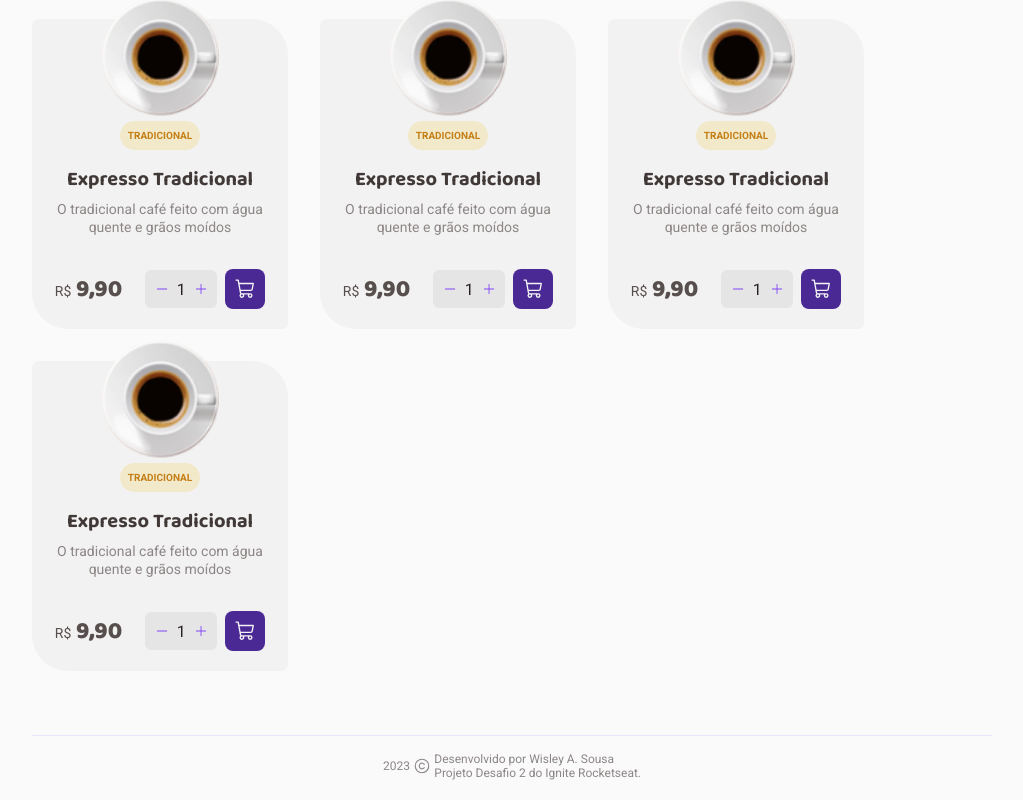
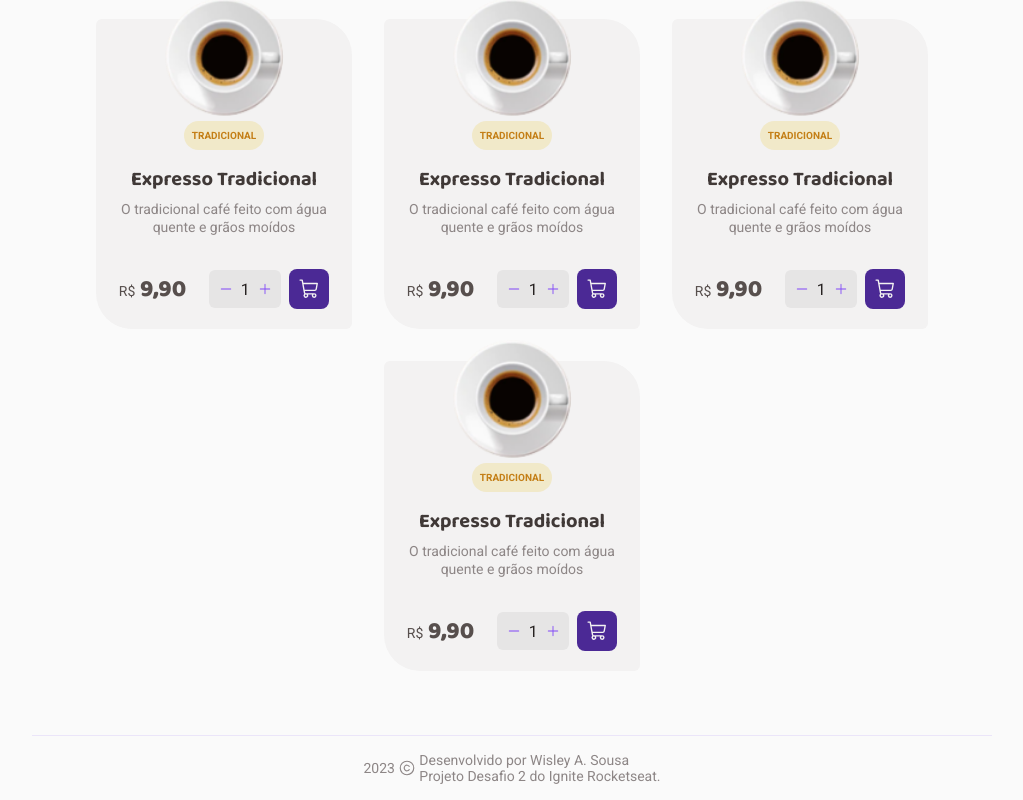
Before and after one commit to WisleyASousa/coffee-delivery-ig, a React (Vite) app: page / in a window 1280 px wide. Shown: the part 1709-2509 px from the top of the page, without its empty margins (128-1151 px from the left). Built offline with nearby package versions, Linux system fonts and the light colour scheme.

Commit message:
consertando detalhes visuais, iniciando pag checkout

```diff
--- a/src/components/Footer/styles.ts
+++ b/src/components/Footer/styles.ts
@@ -12,7 +12,7 @@ export const FooterContainer = styled.footer`
     align-items: center;
     justify-content: center;
     gap: .2rem;
-    font-size: .75rem;
+    font-size: .875rem;
     padding: 1rem 0;
 
 }
--- a/src/components/ItemCard/styles.ts
+++ b/src/components/ItemCard/styles.ts
@@ -1,5 +1,4 @@
 import styled from "styled-components";
-import { BtnBase } from "../Navbar/styles";
 
 export const ItemCardContainer = styled.div`
 
@@ -129,7 +128,14 @@ export const QuantityToBuy = styled.div`
   }
 `
 
-export const ButtonCart = styled(BtnBase)`
+export const ButtonCart = styled.button`
+  padding: 0.5rem;
+  display: flex;
+  align-items: center;
+  justify-content: center;
+  cursor: pointer;
+  border-radius: 8px;
+  border: 1px solid transparent;
   background: ${props => props.theme['purpleDark']};
   color: ${props => props.theme['baseCard']};
   transition: all .2s ease-out;
--- a/src/components/Navbar/styles.ts
+++ b/src/components/Navbar/styles.ts
@@ -36,7 +36,7 @@ export const NavbarContainer = styled.div`
 
 `
 
-export const BtnBase = styled.a `
+const BtnBase = styled.a `
   padding: 0.5rem;
   display: flex;
   align-items: center;
@@ -45,14 +45,13 @@ export const BtnBase = styled.a `
   border-radius: 8px;
   border: 1px solid transparent;
 
-
 `
 
 export const BtnLocation = styled(BtnBase) `
   background: ${props => props.theme['purpleLight']};
   color: ${props => props.theme['purpleDark']};
   white-space: nowrap;
-
+  gap: 0.25rem;
 
   &:hover {
     border: 1px solid ${props => props.theme['purpleDark']};
--- a/src/pages/Home/styles.ts
+++ b/src/pages/Home/styles.ts
@@ -24,8 +24,7 @@ export const MenuContainer = styled.div`
   flex-wrap: wrap;
   flex: 1;
 
-  @media (max-width: 1024px) {
-    /* align-items: center; */
+  @media (max-width: 1439px) {
     justify-content: center;
   }
 `
```
